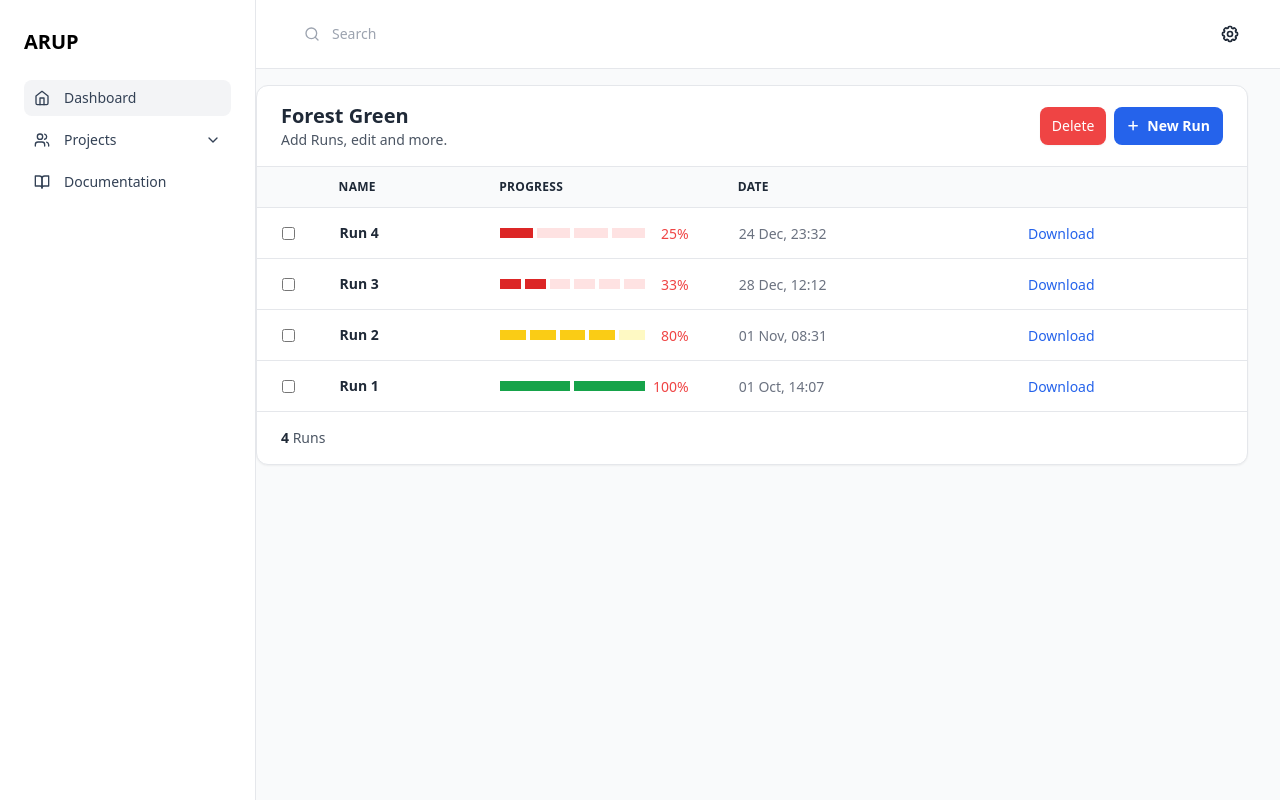
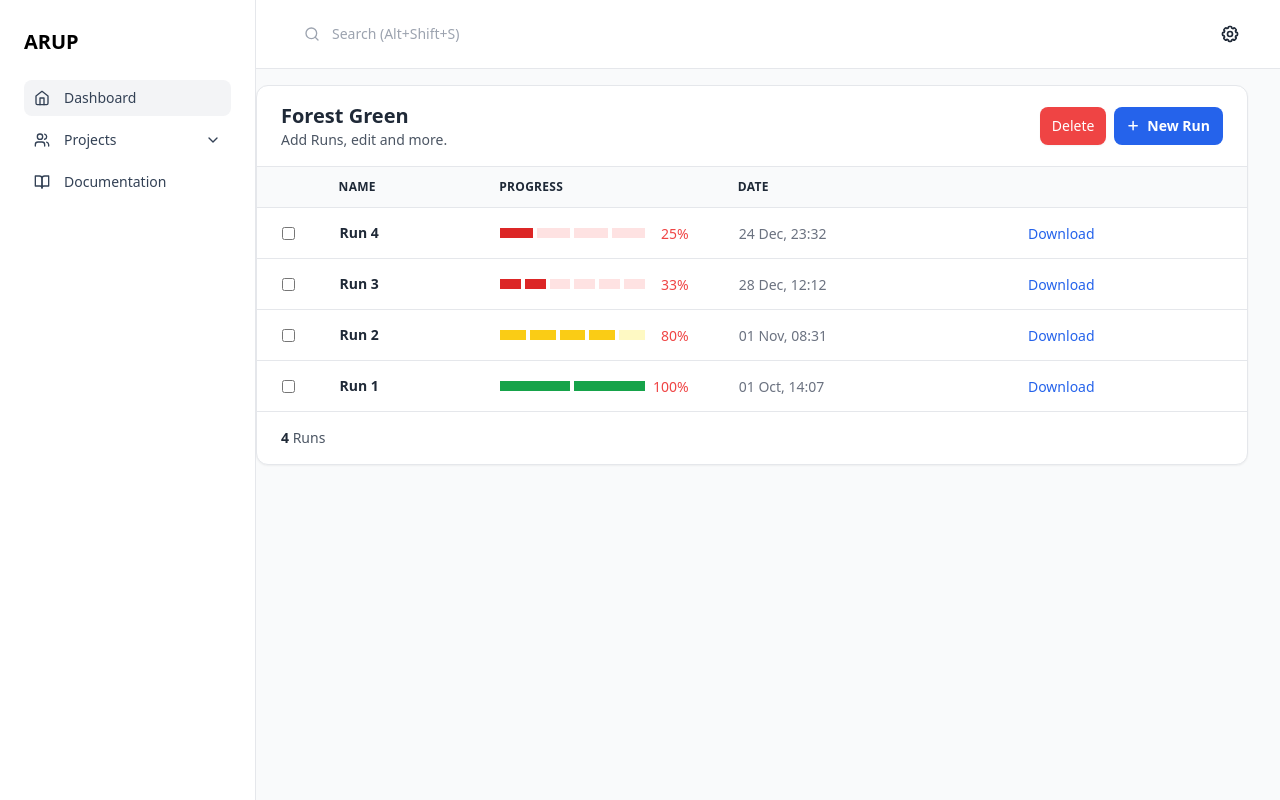
Before and after one commit to tobynott80/CSO_Performance_Tool, a Flask app: page /forest_green in a window 1280 px wide. Run offline with Flask 3, Linux system fonts and the light colour scheme; parts of the project's set-up code (start-up, migrations or seed data) failed here and were passed over; some libraries are stand-ins or nearby versions.

Commit message:
Update search input to fetch correct url and add shortcut

```diff
--- a/app/templates/header.html
+++ b/app/templates/header.html
@@ -29,9 +29,11 @@
               <path d="m21 21-4.3-4.3" />
             </svg>
           </div>
-          <input type="text" id="icon" name="icon"
-            class="py-2 px-4 ps-11 block w-full border-gray-200 rounded-lg text-sm focus:border-blue-500 focus:ring-blue-500 disabled:opacity-50 disabled:pointer-events-none dark:bg-slate-900 dark:border-gray-700 dark:text-gray-400 dark:focus:ring-gray-600"
-            placeholder="Search">
+          <form action="/location/search" method="get">
+            <input type="text" id="search" name="search" accesskey="s"
+              class="py-2 px-4 ps-11 block w-full border-gray-200 rounded-lg text-sm focus:border-blue-500 focus:ring-blue-500 disabled:opacity-50 disabled:pointer-events-none dark:bg-slate-900 dark:border-gray-700 dark:text-gray-400 dark:focus:ring-gray-600"
+              placeholder="Search (Alt+Shift+S)">
+          </form>
         </div>
 
       </div>
```
